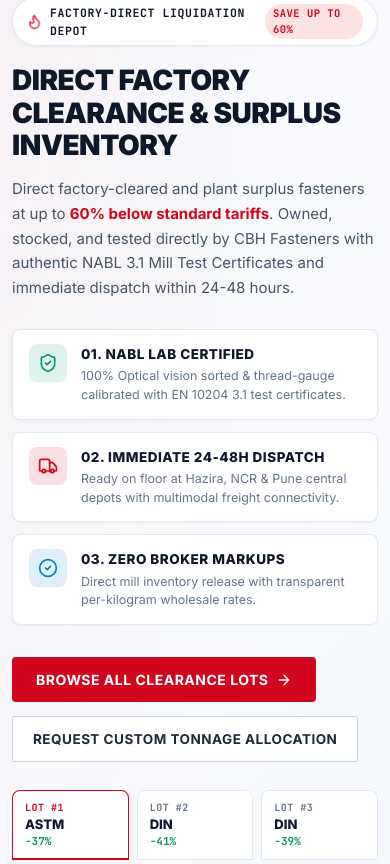
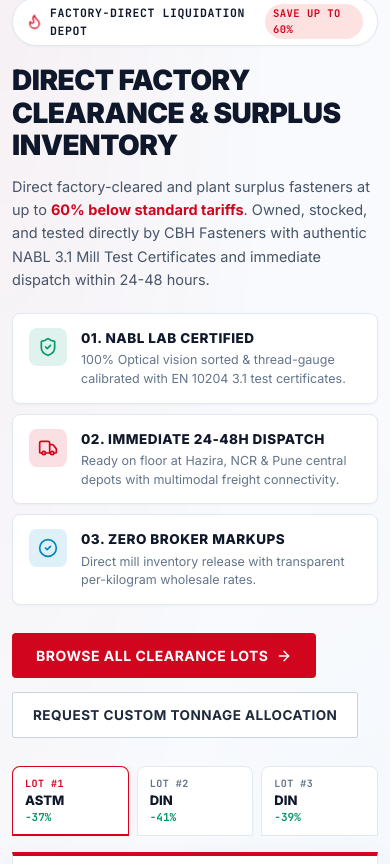
Before and after one commit to amandeepkumarflymediatech-star/CBH, a Next.js app: page / in a window 390 px wide. Shown: the part 9709-10573 px from the top of the page. Built offline with nearby package versions, Linux system fonts and the light colour scheme.

Commit message:
style(surplus): optimize 2-column grid breakpoint and spacing for light theme surplus section

```diff
--- a/css/storefront.css
+++ b/css/storefront.css
@@ -849,14 +849,14 @@
 .surplus-grid {
   display: grid;
   grid-template-columns: 1.15fr 1fr;
-  gap: 48px;
+  gap: 36px;
   align-items: flex-start;
 }
 
-@media (max-width: 1024px) {
+@media (max-width: 880px) {
   .surplus-grid {
     grid-template-columns: 1fr;
-    gap: 36px;
+    gap: 32px;
   }
 }
 
@@ -903,26 +903,26 @@
 
 .surplus-title.light {
   font-family: var(--font-headline);
-  font-size: 38px;
+  font-size: 36px;
   line-height: 1.15;
   font-weight: 900;
   text-transform: uppercase;
   letter-spacing: -0.5px;
   color: #0F172A;
-  margin: 0 0 16px;
+  margin: 0 0 14px;
 }
 
 @media (max-width: 640px) {
   .surplus-title.light {
-    font-size: 28px;
+    font-size: 26px;
   }
 }
 
 .surplus-lead.light {
-  font-size: 15px;
-  line-height: 1.65;
+  font-size: 14.5px;
+  line-height: 1.6;
   color: #475569;
-  margin-bottom: 28px;
+  margin-bottom: 22px;
 }
 
 .surplus-lead.light strong {
@@ -934,8 +934,8 @@
 .surplus-features.light {
   display: grid;
   grid-template-columns: 1fr;
-  gap: 12px;
-  margin: 24px 0 32px;
+  gap: 10px;
+  margin: 20px 0 28px;
 }
 
 .surplus-feature-card.light {
```
